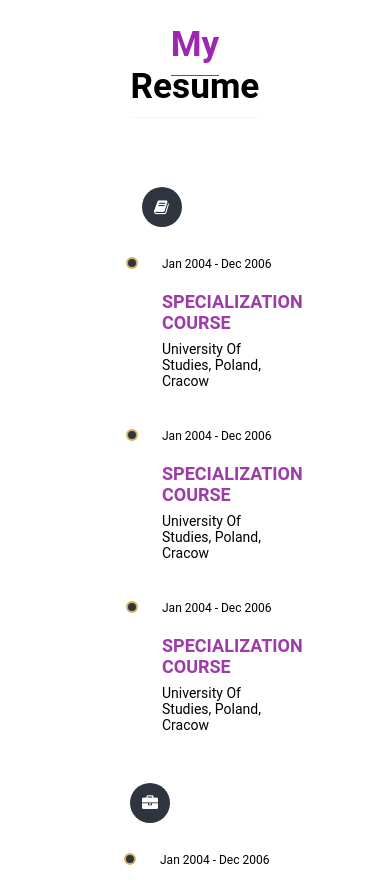
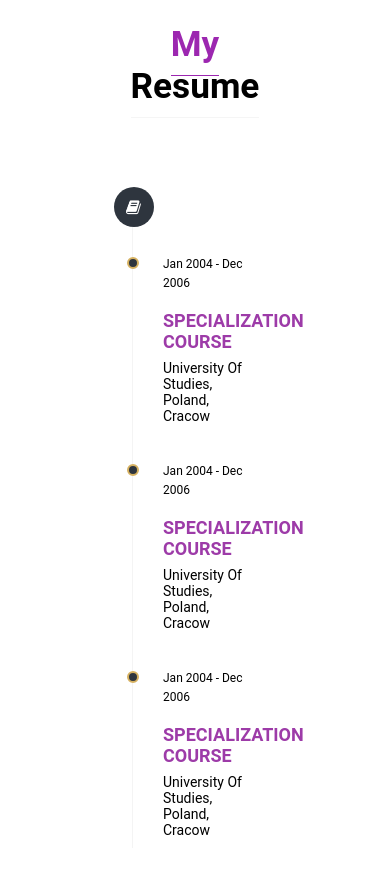
Before and after one commit to front-end-by-rimantas/24-grupe-portfolio-netlify, a website: page index.html in a window 390 px wide. Shown: the part 941-1825 px from the top of the page. Drawn offline with Linux system fonts and the light colour scheme.

Commit message:
Borders centered and responsive #10

```diff
--- a/css/components/resume.css
+++ b/css/components/resume.css
@@ -57,6 +57,14 @@
     position: relative;
 }
 
+.resume > .container > .row > .left-column > .resume-list {
+    border-right: 1px solid #f4f4f4;
+}
+
+.resume > .container > .row > .right-column > .resume-list {
+    border-left: 1px solid #f4f4f4;
+}
+
 .resume > .container > .row > .right-column {
     padding-left: 20px;
 }
@@ -111,14 +119,29 @@ h6 {
 @media (max-width: 768px) {
     .resume > .container > .row > .left-column {
         text-align: left;
-        margin-left: 32px;
+        margin: 20px 12px;
+        padding-left: 20px;
+
+    }
+}
+
+@media (max-width: 768px) {
+    .resume > .container > .row > .left-column > .resume-list {
+        border-left: 1px solid #f4f4f4;
+        border-right: none;
+    }
+}
+
+@media (max-width: 768px) {
+    .resume > .container > .row > .left-column > .row-icon {
+       left: -18px;
     }
 }
 
 @media (max-width: 768px) {
     .resume > .container > .row > .left-column > .row-icon > .resume-icon{
         float: left;
-        left: 10px;
+        left: 0;
     }
 }
 
```
